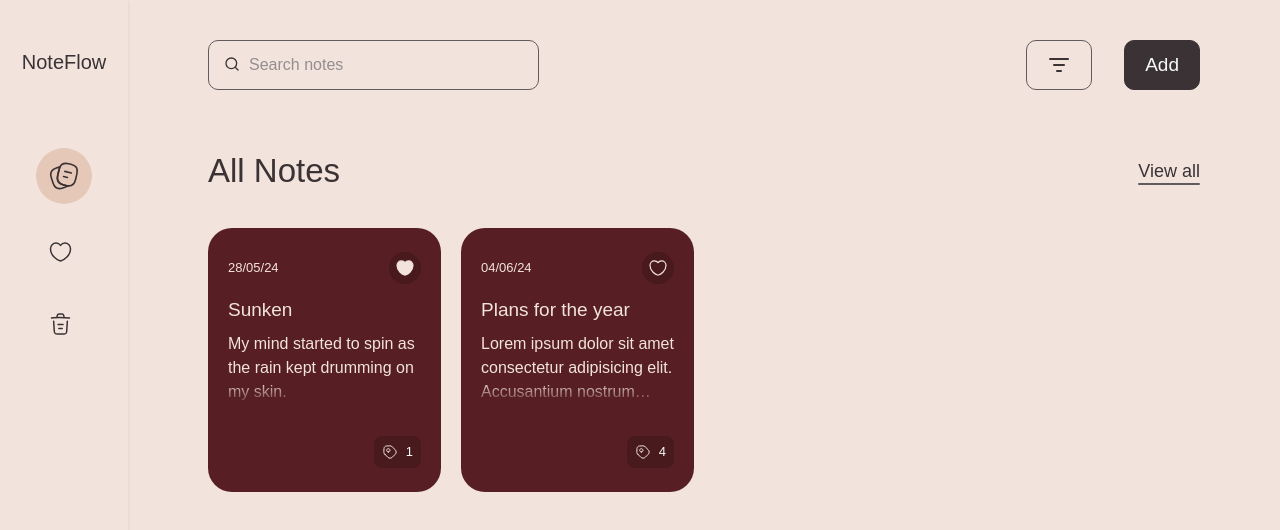
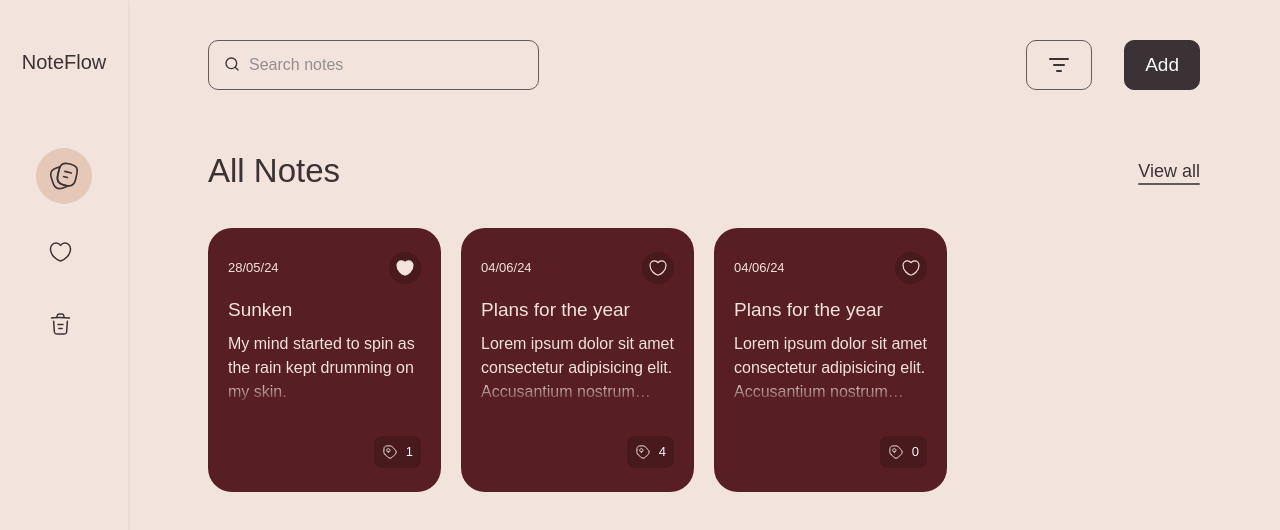
Before and after one commit to fiona-byte/NoteFlow, a React (Vite) app: page / in a window 1280 px wide. Shown: the top 530 px of the page. Built offline with nearby package versions, Linux system fonts and the light colour scheme; a web font is replaced by a local one.

Commit message:
fix(notes archive): update notes data structure

```diff
--- a/src/pages/NotesArchive/NotesArchive.tsx
+++ b/src/pages/NotesArchive/NotesArchive.tsx
@@ -12,7 +12,7 @@ function NotesArchive() {
       noteTitle: "Sunken",
       noteContent:
         "My mind started to spin as the rain kept drumming on my skin.",
-      totalTags: "1",
+      totalTags: 1,
       tags: ["Poems"],
       favourite: true,
     },
@@ -22,8 +22,18 @@ function NotesArchive() {
       noteTitle: "Plans for the year",
       noteContent:
         "Lorem ipsum dolor sit amet consectetur adipisicing elit. Accusantium nostrum consequatur totam fuga tempore! At perferendis corporis placeat totam officia.",
-      totalTags: "4",
-      tags: ["ToDo, Plans, Motivation, Personal"],
+      totalTags: 4,
+      tags: ["ToDo", "Plans", "Motivation", "Personal"],
+      favourite: false,
+    },
+    {
+      id: 3,
+      dateCreated: "04/06/24",
+      noteTitle: "Plans for the year",
+      noteContent:
+        "Lorem ipsum dolor sit amet consectetur adipisicing elit. Accusantium nostrum consequatur totam fuga tempore! At perferendis corporis placeat totam officia.",
+      totalTags: 0,
+      tags: [],
       favourite: false,
     },
   ];
--- a/src/types/index.ts
+++ b/src/types/index.ts
@@ -8,7 +8,7 @@ export type NotesProps = {
   dateCreated: string;
   noteTitle: string;
   noteContent: string;
-  totalTags: string;
+  totalTags: number;
   tags: string[];
   favourite: boolean;
 };
```
